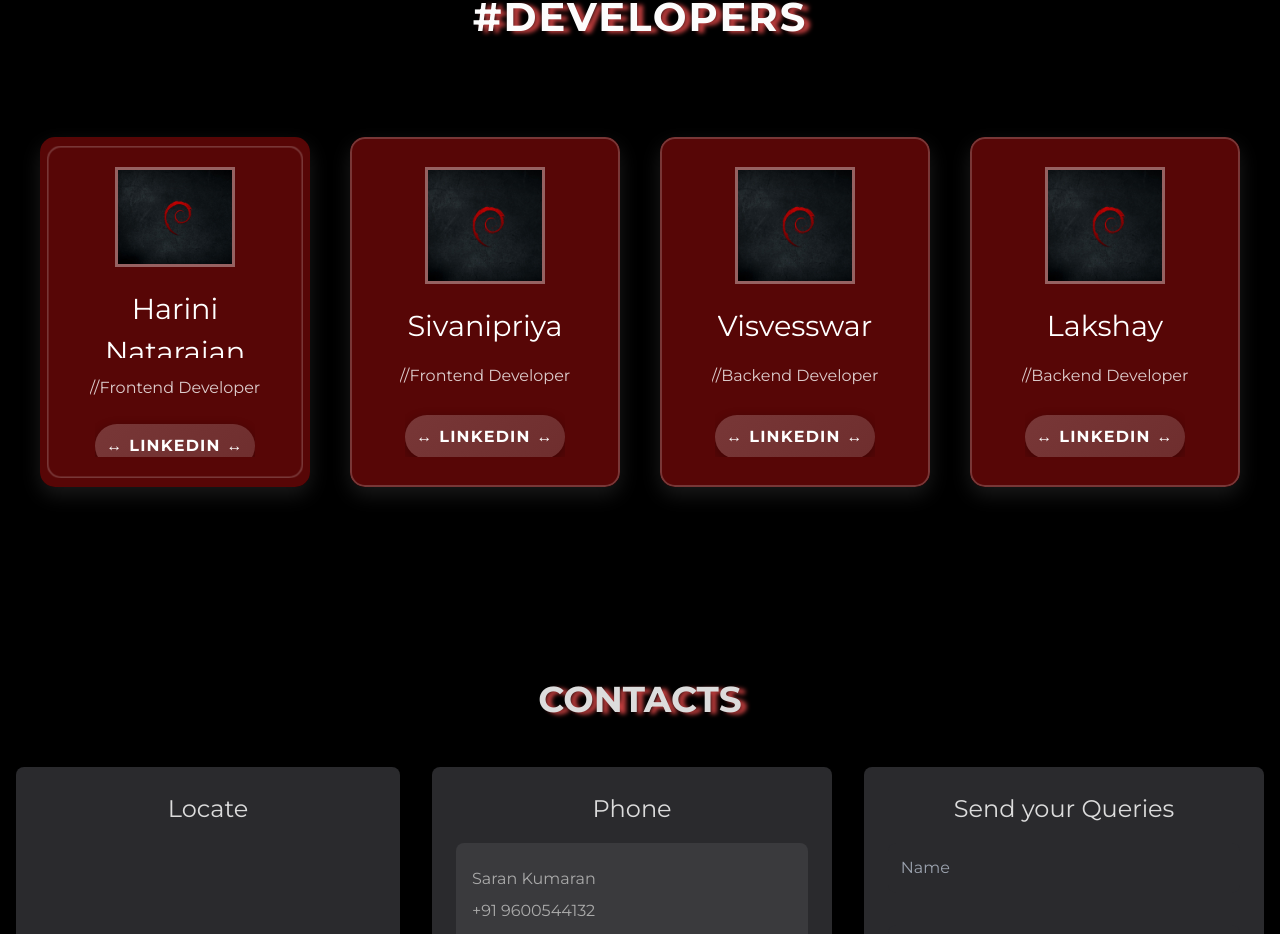
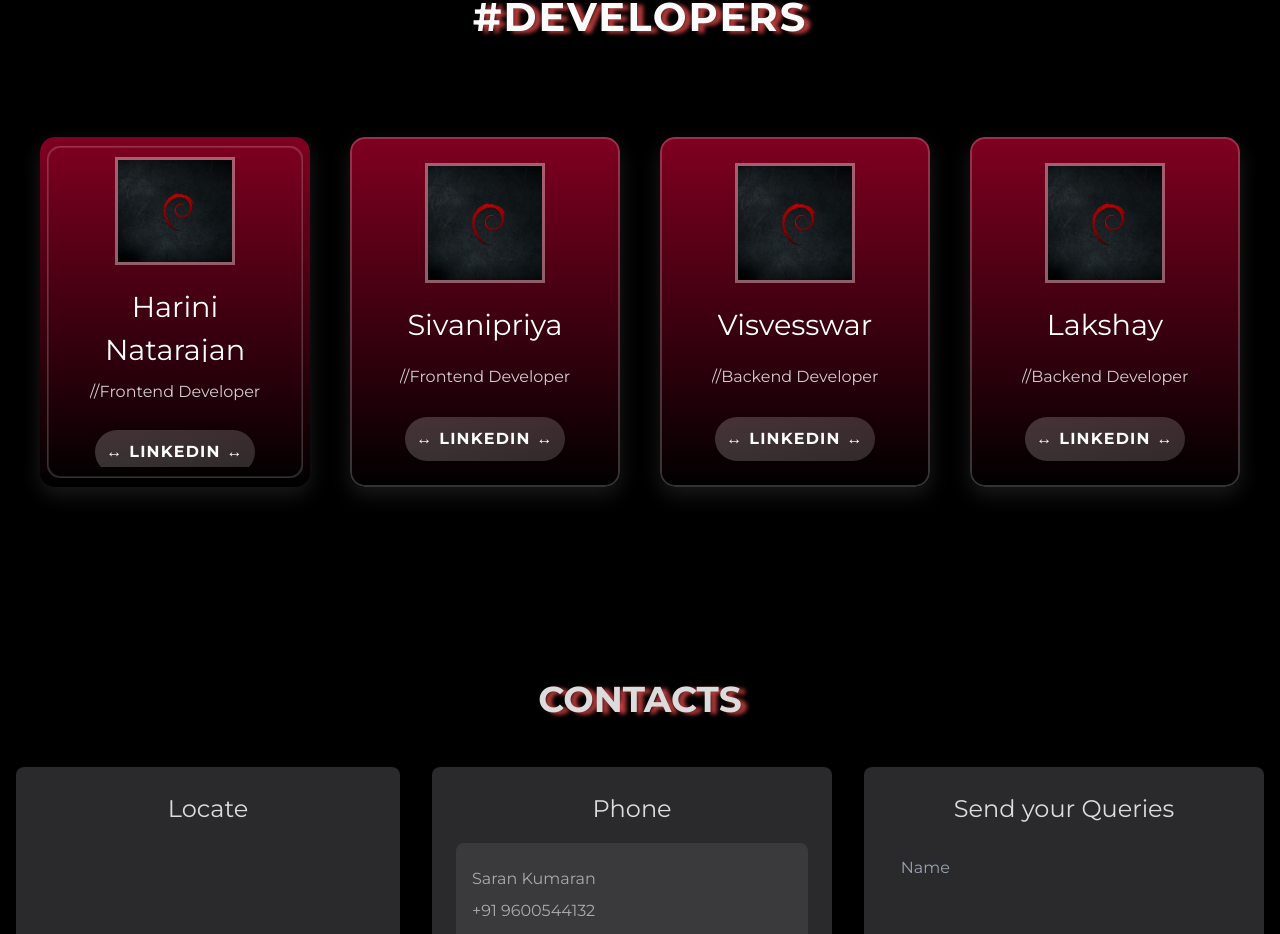
Before and after one commit to cegcsea/Reach-Abacus-25-Frontend, a React (Create React App) app in the folder mern-abacus-theme/frontend-new/: page / in a window 1280 px wide. Shown: the part 2285-3219 px from the top of the page. Built offline with nearby package versions, Linux system fonts and the light colour scheme; grey boxes are pictures that could not be loaded; a web font is replaced by a local one.

Commit message:
Update developer.css

```diff
--- a/mern-abacus-theme/frontend-new/src/styles/developer.css
+++ b/mern-abacus-theme/frontend-new/src/styles/developer.css
@@ -54,11 +54,10 @@
 
 /* Frosted glass card with purple tint */
 .developer-card {
-    background: #6e0808cb;
+    background: linear-gradient(to bottom, #800020, #000000);
     color: #fff;
     position: relative;
     border-radius: 15px;
-    padding: 30px;
     width: 350px;
     height: 350px;
     text-align: center;
@@ -71,9 +70,9 @@
     align-items: center;
     backdrop-filter: blur(15px);
     -webkit-backdrop-filter: blur(15px);
+    padding: 20px;
+    transition: transform 0.3s, box-shadow 0.3s;
 }
-
-
 
 /* Moving border effect */
 .developer-card::before {
@@ -95,9 +94,11 @@
     0% {
         transform: scale(1);
     }
+
     50% {
         transform: scale(0.95);
     }
+
     100% {
         transform: scale(1);
     }
@@ -161,7 +162,7 @@
 
 /* Button hover effect */
 .developer-card button:hover {
-    background: linear-gradient(135deg, rgba(60, 7, 112, 0.5), rgba(90, 23, 132, 0.5));
+    background: linear-gradient(135deg, rgba(128, 0, 32, 0.8), rgba(100, 0, 25, 0.8));
     box-shadow: 0 6px 16px rgba(0, 0, 0, 0.6);
 }
 
@@ -174,7 +175,7 @@
     transform: translateY(-50%);
     font-size: 1.5rem;
     color: #fff;
-    background: linear-gradient(90deg, #3b365d, #6c4bd1);
+    background: linear-gradient(90deg, #800020, #b03a56);
     width: 50px;
     height: 50px;
     display: flex;
@@ -190,7 +191,7 @@
 
 .carousel-button:hover {
     box-shadow: 0 6px 12px rgba(0, 0, 0, 0.3);
-    background: linear-gradient(90deg, #3b365d, #6c4bd1);
+    background: linear-gradient(90deg, #800020, #9e1b32);
 }
 
 .carousel-button.left {
@@ -212,22 +213,28 @@
     .developers-carousel {
         gap: 20px;
     }
+
     .developer-card {
         width: 22%;
         padding: 20px;
     }
+
     .developer-card h3 {
         font-size: 22px;
     }
+
     .developer-card p {
         font-size: 0.9rem;
     }
+
     .developer-card img {
         width: 100px;
         height: 100px;
     }
+
     .carousel-button {
-        display: flex; /* Ensure the carousel buttons are visible */
+        display: flex;
+        /* Ensure the carousel buttons are visible */
     }
 }
 
@@ -305,6 +312,7 @@
     .developer-card:nth-child(3) {
         display: none;
     }
+
     .developer-card:nth-child(4) {
         display: none;
     }
@@ -317,7 +325,8 @@
         color: #fff;
         cursor: pointer;
         z-index: 10;
-        display: flex; /* Ensure the carousel buttons are visible */
+        display: flex;
+        /* Ensure the carousel buttons are visible */
     }
 
     .carousel-button.left {
@@ -361,9 +370,11 @@
     .developer-card:nth-child(2) {
         display: none;
     }
+
     .developer-card:nth-child(3) {
         display: none;
     }
+
     .developer-card:nth-child(4) {
         display: none;
     }
@@ -376,7 +387,8 @@
         color: #fff;
         cursor: pointer;
         z-index: 10;
-        display: flex; /* Ensure the carousel buttons are visible */
+        display: flex;
+        /* Ensure the carousel buttons are visible */
     }
 
     .carousel-button.left {
```
